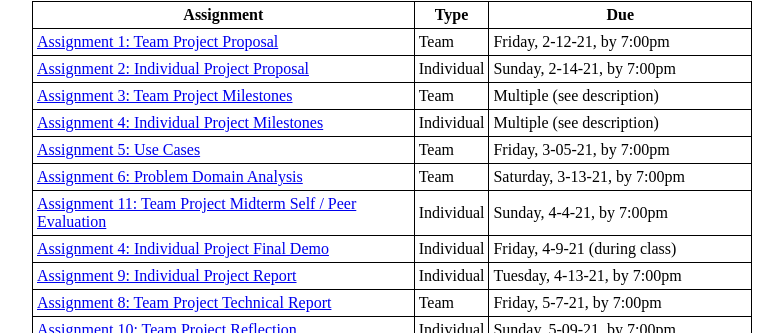
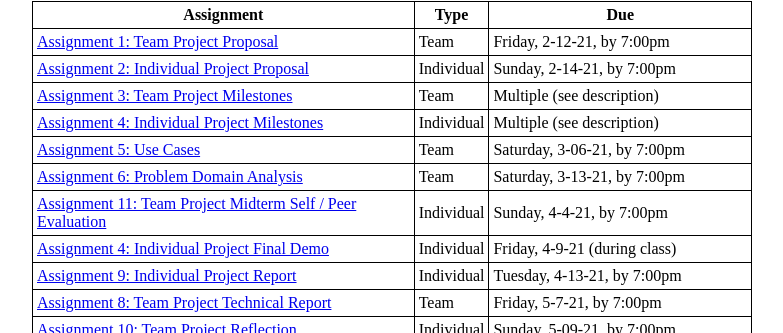
Before and after one commit to ycpcs/cs320-spring2021, a Jekyll site: the page built from assign/index.md, in a window 1280 px wide. Shown: the part 148-481 px from the top of the page, without its empty margins (248-1031 px from the left). Built offline with Jekyll 4.4.1, drawn with Linux system fonts in a browser that asks for light colours.

Commit message:
extended Assign05 deadline

```diff
--- a/assign/index.md
+++ b/assign/index.md
@@ -13,7 +13,7 @@ Assignment | Type | Due
 [Assignment 2: Individual Project Proposal](assign02.html) | Individual | Sunday, 2-14-21, by 7:00pm
 [Assignment 3: Team Project Milestones](assign03.html) | Team | Multiple (see description)
 [Assignment 4: Individual Project Milestones](assign04.html) | Individual | Multiple (see description)
-[Assignment 5: Use Cases](assign05.html) | Team | Friday, 3-05-21, by 7:00pm
+[Assignment 5: Use Cases](assign05.html) | Team | Saturday, 3-06-21, by 7:00pm
 [Assignment 6: Problem Domain Analysis](assign06.html) | Team | Saturday, 3-13-21, by 7:00pm
 [Assignment 11: Team Project Midterm Self / Peer Evaluation](assign11.html) | Individual | Sunday, 4-4-21, by 7:00pm
 [Assignment 4: Individual Project Final Demo](assign04.html) | Individual | Friday, 4-9-21 (during class)
```
